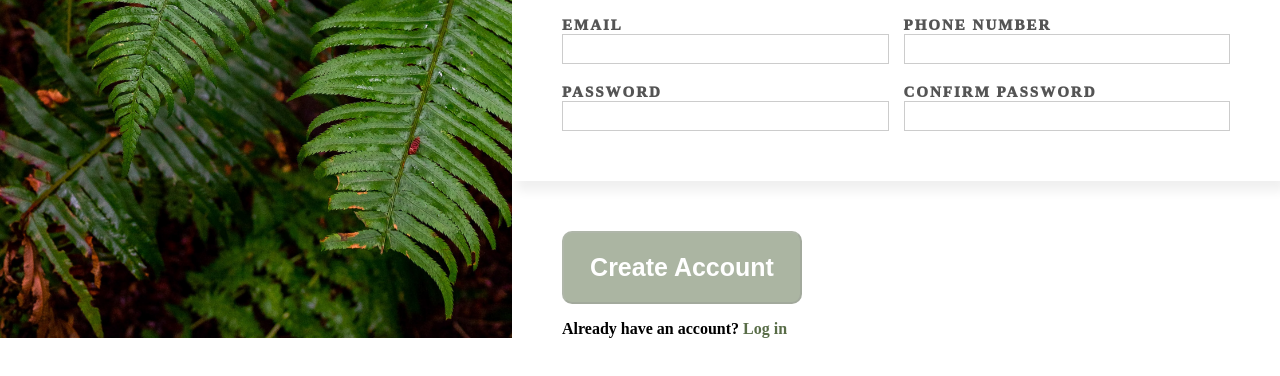
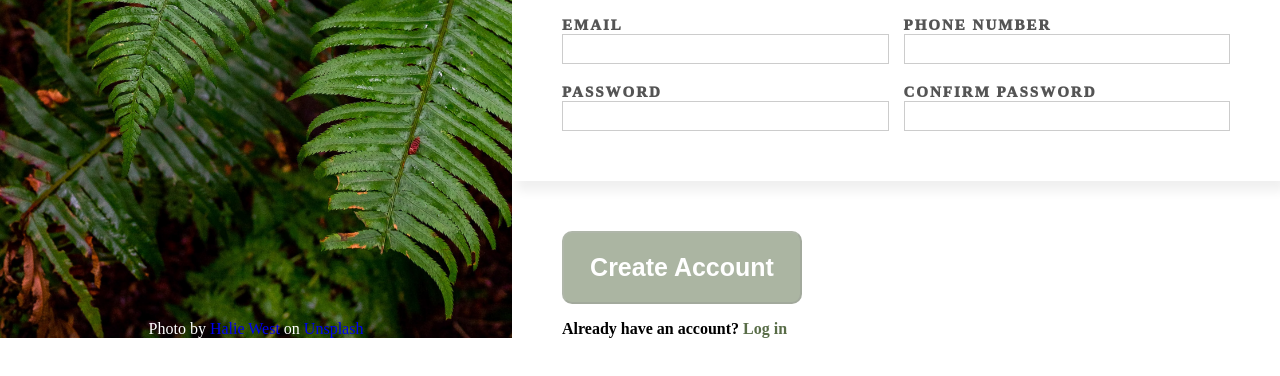
Before and after one commit to Byonee10/sign-up-form-top, a plain HTML site: page index.html in a window 1280 px wide. Shown: the part 462-838 px from the top of the page. Drawn offline with Linux system fonts and the light colour scheme.

Commit message:
Finished

```diff
--- a/index.html
+++ b/index.html
@@ -16,6 +16,9 @@
             <h1>ODIN</h1>
           </div>
 
+          <div class="credits">
+            <span>Photo by <a href="https://unsplash.com/@haliewestphoto" target="_blank">Halie West</a> on <a href="https://unsplash.com" target="_blank">Unsplash</a></span>
+          </div>
         </div>
         <div class="right-container">
             <div class="header"><h1>
@@ -58,11 +61,12 @@
                         <div class = "labelinput">
                             <label for="password">PASSWORD</label>
                             <input type="password" id = "password">
+                            <span id= "message"></span>
                         </div>
                         <div class = "labelinput">
                             <label for="password-confirm">CONFIRM PASSWORD</label>
                             <input type="password" id = "password-confirm">
-                            <span id= "message"></span>
+
                         </div>
                     </div>
 
--- a/style.css
+++ b/style.css
@@ -16,8 +16,8 @@ html, body {
     width: 40%;
     position:relative;
     display:flex;
+    align-items: flex-end;
     justify-content: center;
-    align-items: center;
     background-image: url(halie-west-25xggax4bSA-unsplash.jpg);
     background-size: cover;
     background-repeat: no-repeat;
@@ -114,3 +114,10 @@ html, body {
     box-shadow: 0 0 10px #719ECE;
 
 }
+.credits span{
+    color:white;
+
+}
+.credits span a{
+    text-decoration: none;
+}
```
